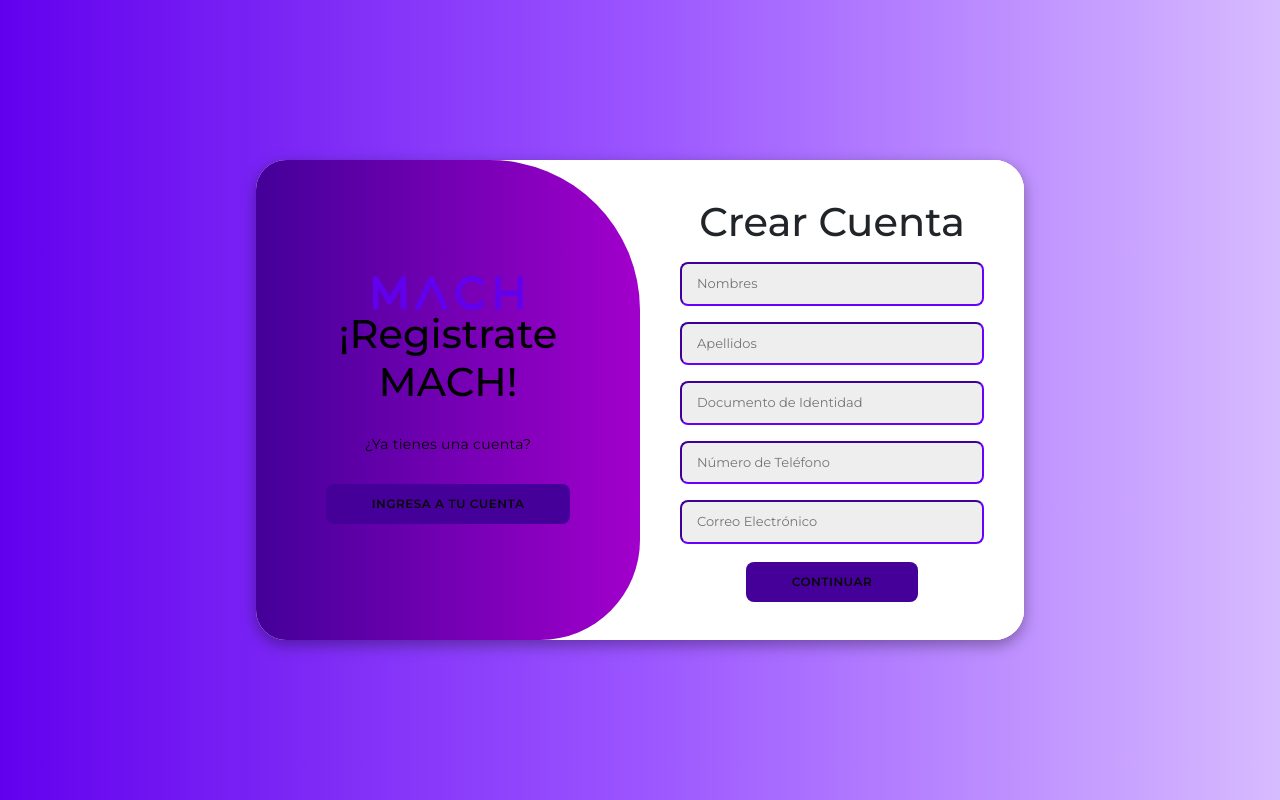
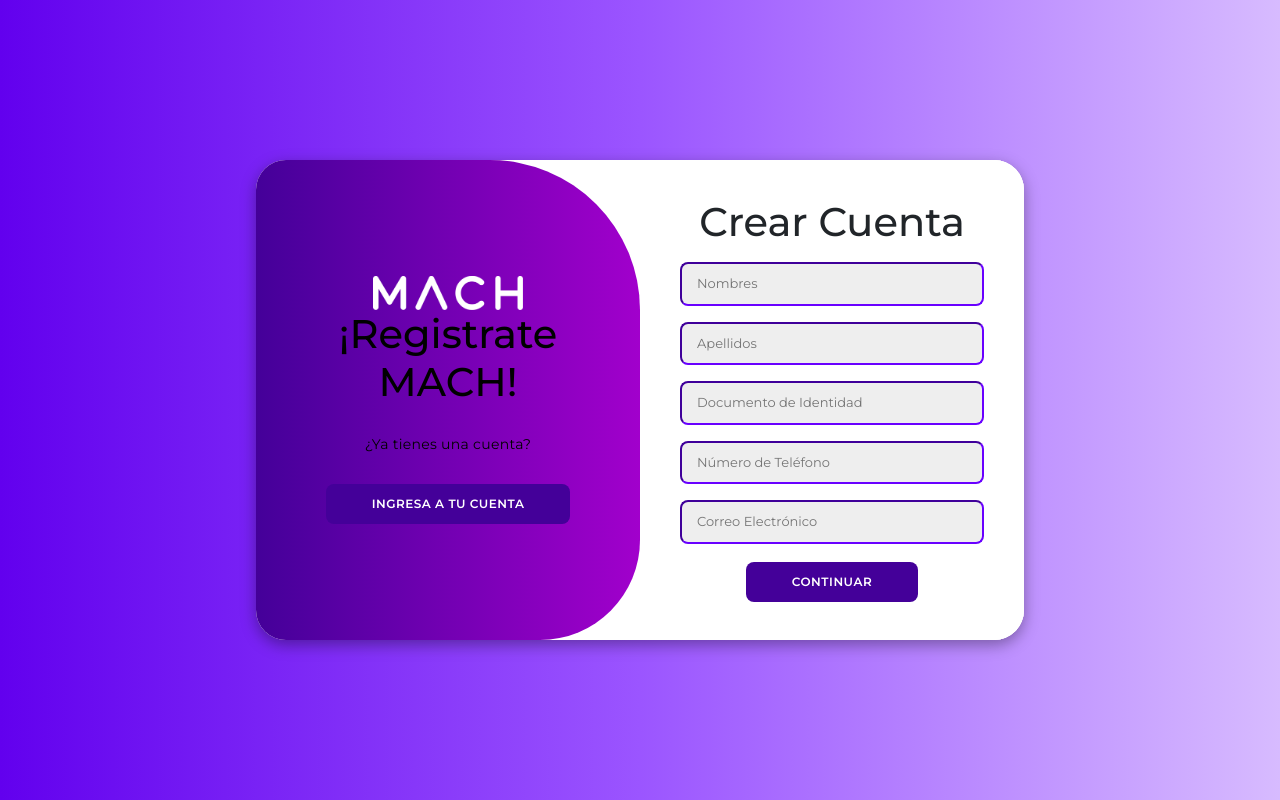
Before and after one commit to JanisAravena/HACKATON_FEM_TECH_MACH, a React (Vite) app in the folder Esperanza/: page /LoginRegistro in a window 1280 px wide. Both pictures are taken after a click on the button "REGISTRARSE". Built offline with nearby package versions, Linux system fonts and the light colour scheme.

Commit message:
cambio colores login

```diff
--- a/Esperanza/src/components/Login.jsx
+++ b/Esperanza/src/components/Login.jsx
@@ -1,6 +1,7 @@
 import React, { useState } from 'react';
 import './style.css';
 import logoMach from '../img/logo-mach.png';
+import logoWhite from '../../Imagenes/logo-mach-blanco.png';
 import Swal from 'sweetalert2';
 import withReactContent from 'sweetalert2-react-content';
 
@@ -102,7 +103,7 @@
             />
             <input type="tel" name="phone" placeholder="Número de Teléfono" value={userData.phone} onChange={handleInputChange} />
             <input type="email" name="email" placeholder="Correo Electrónico" value={userData.email} onChange={handleInputChange} />
-            <button type="submit">Continuar</button>
+            <button type="submit" style={{color:'white'}} >Continuar</button>
           </form>
         </div>
       ) : (
@@ -120,22 +121,22 @@
           <input type="email" name="email" placeholder="Correo Electrónico" value={userData.email} onChange={handleInputChange} />
           <input type="password" name="password" placeholder="Contraseña" value={userData.password} onChange={handleInputChange} />
           <a href="#">¿Olvidaste tu contraseña?</a>
-          <button type="submit">Ingresar</button>
+          <button type="submit" style={{color:'white'}}>Ingresar</button>
         </form>
       </div>
       <div className="toggle-container">
         <div className="toggle">
           <div className={`toggle-panel toggle-left ${!isActive ? "active" : ""}`}>
-            <img src={logoMach} alt="Logo de MACH" width="150" />
+            <img src={logoWhite} alt="Logo de MACH" width="150" />
             <h1>¡Registrate MACH!</h1>
             <p>¿Ya tienes una cuenta?</p>
-            <button id="login" onClick={deactivateContainer}>Ingresa a tu cuenta</button>
+            <button id="login" style={{color:'white'}} onClick={deactivateContainer}>Ingresa a tu cuenta</button>
           </div>
           <div className={`toggle-panel toggle-right ${isActive ? "active" : ""}`}>
             <img src={logoMach} alt="Logo de MACH" width="150" />
             <h1>¡Bienvenido a MACH!</h1>
             <p>Si no estás registrado puedes hacerlo aquí</p>
-            <button id="register" onClick={activateContainer}>Registrarse</button>
+            <button id="register" style={{color:'white'}} onClick={activateContainer}>Registrarse</button>
           </div>
         </div>
       </div>
```
